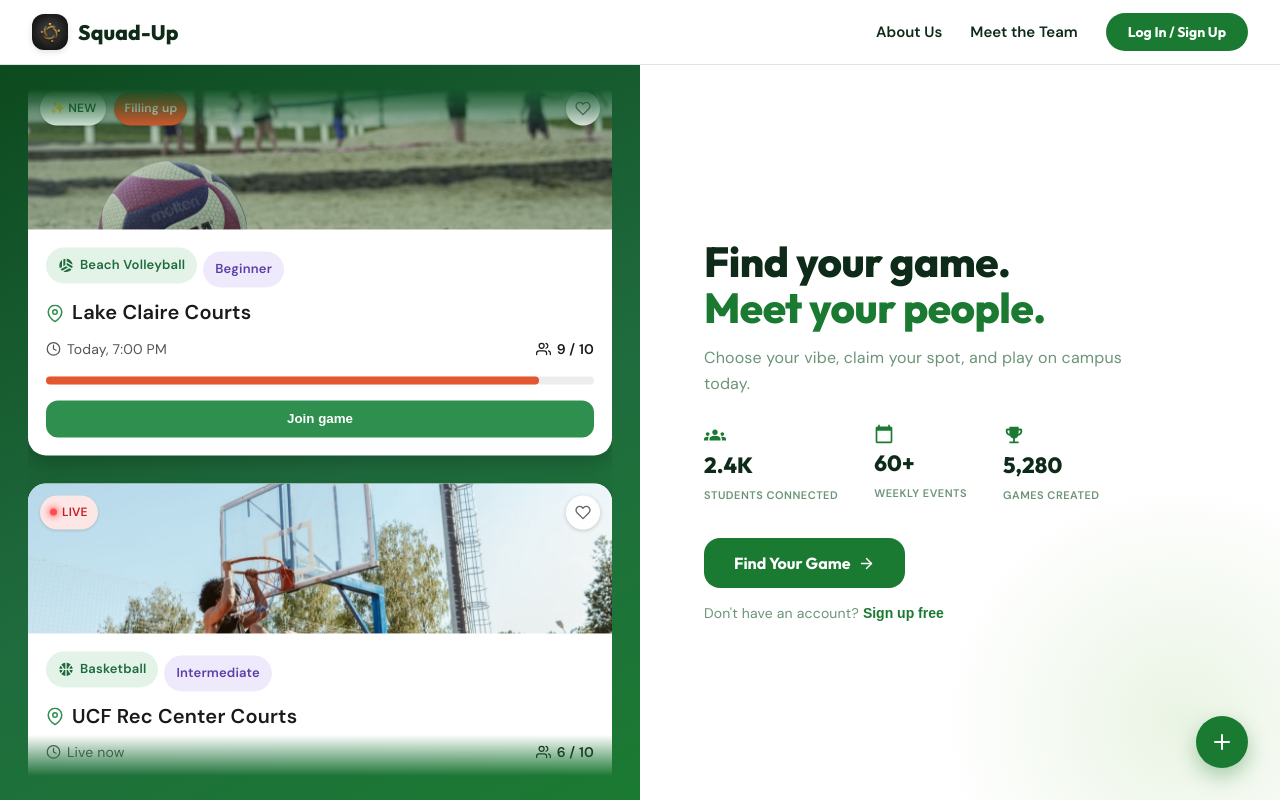
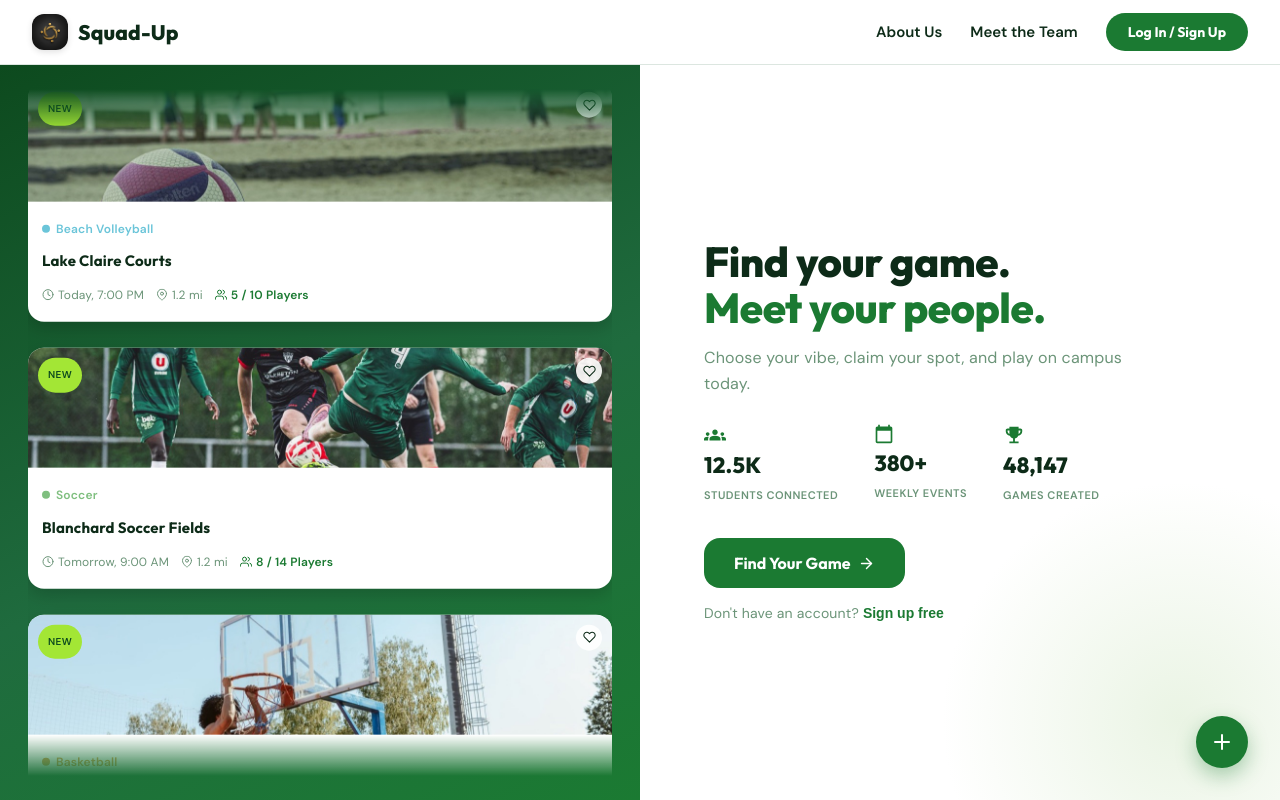
Before and after one commit to SquadUp-UCF/squadup-front, a React (Vite) app: page / in a window 1280 px wide. Shown: the top 800 px of the page. Built offline with nearby package versions, Linux system fonts and the light colour scheme; no server answers.

Commit message:
Revert "Match landing feed cards to in-app game card style"
This reverts commit 2aa96be06a30ffd17f01613f090c27cc7182f9fa.

```diff
--- a/src/pages/landingPage.css
+++ b/src/pages/landingPage.css
@@ -91,15 +91,59 @@
     .lp-feed-scroll .lp-marquee-track { animation: none; }
 }
 
-/* ── Feed cards ─────────────────────────────────────────────────────────
-   The cards themselves reuse the product's real game-card styles (the pl-*
-   classes from components/PostPage/PostsList.css) so the preview always
-   matches what players see in-app. These overrides only adjust the marquee
-   spacing and give the cards a stronger lift against the dark feed panel. */
-.lp-marquee-track .pl-card {
-    margin-bottom: 16px;
-    box-shadow: 0 8px 22px rgba(0, 0, 0, 0.22);
+/* ── Feed card (matches the product's own card design) ──────────────── */
+.lp-card {
+    background: #ffffff;
+    border-radius: 16px;
+    overflow: hidden;
+    margin-bottom: 14px;
+    box-shadow: 0 6px 18px rgba(0, 0, 0, 0.18);
 }
+.lp-card-photo {
+    position: relative;
+    height: 120px;
+    background-size: cover;
+    background-position: center;
+}
+.lp-card-new {
+    position: absolute;
+    top: 10px;
+    left: 10px;
+    background: var(--su-lime);
+    color: var(--su-green-deep);
+    font-size: 10px;
+    font-weight: 800;
+    letter-spacing: 0.4px;
+    padding: 4px 10px;
+    border-radius: 999px;
+}
+.lp-card-heart {
+    position: absolute;
+    top: 10px;
+    right: 10px;
+    width: 26px;
+    height: 26px;
+    border-radius: 50%;
+    background: rgba(255, 255, 255, 0.9);
+    display: flex;
+    align-items: center;
+    justify-content: center;
+    color: var(--su-text);
+}
+.lp-card-body { padding: 12px 14px 14px; }
+.lp-card-sport {
+    display: inline-flex;
+    align-items: center;
+    gap: 6px;
+    font-size: 12px;
+    font-weight: 700;
+    margin-bottom: 6px;
+}
+.lp-card-sport-dot { width: 8px; height: 8px; border-radius: 50%; }
+.lp-card-title { font-family: "Outfit", sans-serif; font-weight: 700; font-size: 15px; color: var(--su-text); margin: 0 0 8px; }
+.lp-card-meta { display: flex; align-items: center; gap: 12px; flex-wrap: wrap; }
+.lp-card-meta-item { display: flex; align-items: center; gap: 4px; font-size: 12px; color: var(--su-muted); }
+.lp-card-meta-item.lp-card-players { color: var(--su-green); font-weight: 700; }
 
 /* Right: marketing panel */
 .lp-cta-panel {
--- a/src/pages/landingPage.jsx
+++ b/src/pages/landingPage.jsx
@@ -4,20 +4,24 @@ import { MdLocationOn, MdAddCircle, MdGroups, MdCalendarToday, MdEmojiEvents } f
 import { FiHeart, FiClock, FiMapPin, FiUsers, FiArrowRight, FiPlus } from "react-icons/fi";
 
 import Logo from "../components/Logo";
-import { SportIcon } from "../components/SportIcons";
-import { skillLabel } from "../utils/games";
 import "./landingPage.css";
-// Feed cards reuse the product's real game-card styles so the landing preview
-// stays in sync with what players actually see inside the app.
-import "../components/PostPage/PostsList.css";
+
+const SPORT_COLOR = {
+    tennis: "#8FBF6B",
+    basketball: "#E0A85C",
+    volleyball: "#6BC5D9",
+    soccer: "#7FBF7F",
+    "table-tennis": "#C77DD1",
+    running: "#E8833A",
+};
 
 const FEED_GAMES = [
-    { sport: "tennis", label: "Tennis", image: "/games/tennis.jpg", title: "UCF Tennis Complex", time: "Today, 6:00 PM", joined: 3, max: 8, skill: "intermediate", isNew: true },
-    { sport: "volleyball", label: "Beach Volleyball", image: "/games/volleyball.jpg", title: "Lake Claire Courts", time: "Today, 7:00 PM", joined: 9, max: 10, skill: "beginner", isNew: true },
-    { sport: "basketball", label: "Basketball", image: "/games/basketball.jpg", title: "UCF Rec Center Courts", time: "Live now", joined: 6, max: 10, skill: "intermediate", live: true },
-    { sport: "soccer", label: "Soccer", image: "/games/soccer.jpg", title: "Blanchard Soccer Fields", time: "Tomorrow, 9:00 AM", joined: 8, max: 14, isNew: true },
-    { sport: "table-tennis", label: "Table Tennis", image: "/games/table-tennis.jpg", title: "Union Table Tennis", time: "Mon, 6:00 PM", joined: 2, max: 4 },
-    { sport: "running", label: "Running", image: "/games/running.jpg", title: "Riverwalk 5K Club", time: "Thu, 6:00 AM", joined: 18, max: 40 },
+    { sport: "tennis", label: "Tennis", image: "/games/tennis.jpg", title: "UCF Tennis Complex", time: "Today, 6:00 PM", distance: "0.8 mi", players: "3 / 8 Players", isNew: true },
+    { sport: "volleyball", label: "Beach Volleyball", image: "/games/volleyball.jpg", title: "Lake Claire Courts", time: "Today, 7:00 PM", distance: "1.2 mi", players: "5 / 10 Players", isNew: true },
+    { sport: "soccer", label: "Soccer", image: "/games/soccer.jpg", title: "Blanchard Soccer Fields", time: "Tomorrow, 9:00 AM", distance: "1.2 mi", players: "8 / 14 Players", isNew: true },
+    { sport: "basketball", label: "Basketball", image: "/games/basketball.jpg", title: "UCF Rec Center Courts", time: "Tomorrow, 11:00 AM", distance: "2.1 mi", players: "4 / 10 Players", isNew: true },
+    { sport: "table-tennis", label: "Table Tennis", image: "/games/table-tennis.jpg", title: "Union Table Tennis", time: "Mon, 6:00 PM", distance: "0.3 mi", players: "2 / 4 Players", isNew: false },
+    { sport: "running", label: "Running", image: "/games/running.jpg", title: "Riverwalk 5K Club", time: "Thu, 6:00 AM", distance: "0.8 mi", players: "18 / 40 Players", isNew: false },
 ];
 
 const ABOUT_POINTS = [
@@ -35,64 +39,24 @@ const TEAM = [
     { initials: "WG", name: "Will Goodale", role: "Web Frontend Developer" },
 ];
 
-// Decorative mirror of the in-app PostsList GameCard (same pl-* markup and
-// styles) so the marquee preview reads as the real product. The card carries
-// no handlers — the whole hero marquee is non-interactive.
 function GameCard({ game }) {
-    const ratio = game.max > 0 ? Math.min(1, game.joined / game.max) : 0;
-    const fillingUp = ratio >= 0.8 && !game.live;
-    const barColor = ratio >= 0.8 ? "#E4572E" : "#2F8F4E";
-
     return (
-        <div className="pl-card">
-            <div
-                className="pl-card-header"
-                style={{ background: `center/cover no-repeat url(${game.image})` }}
-            >
-                <div className="pl-badges pl-badges-left">
-                    {game.live ? (
-                        <span className="pl-badge" style={{ background: "#FDE6E6", color: "#C81E1E" }}>
-                            <span className="game-marker-live pl-live-dot" />
-                            LIVE
-                        </span>
-                    ) : (
-                        game.isNew && (
-                            <span className="pl-badge" style={{ background: "#E4F3E8", color: "#1F6B3E" }}>✨ NEW</span>
-                        )
-                    )}
-                    {fillingUp && (
-                        <span className="pl-badge" style={{ background: "#E4572E", color: "#FFFFFF" }}>Filling up</span>
-                    )}
-                </div>
-                <div className="pl-badges pl-badges-right">
-                    <span className="pl-icon-btn"><FiHeart size={16} color="#666" /></span>
-                </div>
+        <div className="lp-card">
+            <div className="lp-card-photo" style={{ backgroundImage: `url(${game.image})` }}>
+                {game.isNew && <span className="lp-card-new">NEW</span>}
+                <span className="lp-card-heart"><FiHeart size={13} /></span>
             </div>
-
-            <div className="pl-body">
-                <span className="pl-sport-pill" style={{ background: "#E4F3E8", color: "#1F6B3E" }}>
-                    <SportIcon sport={game.sport} size={16} color="#1F6B3E" />
+            <div className="lp-card-body">
+                <span className="lp-card-sport" style={{ color: SPORT_COLOR[game.sport] }}>
+                    <span className="lp-card-sport-dot" style={{ background: SPORT_COLOR[game.sport] }} />
                     {game.label}
                 </span>
-                {game.skill && <span className="pl-skill-pill">{skillLabel(game.skill)}</span>}
-
-                <h3 className="pl-title">
-                    <FiMapPin size={18} color="#2F8F4E" className="pl-title-pin" />
-                    {game.title}
-                </h3>
-
-                <div className="pl-meta-row">
-                    <span className="pl-meta-item"><FiClock size={15} /> {game.time}</span>
-                    <span className="pl-meta-item pl-meta-count">
-                        <FiUsers size={15} /> {game.joined} / {game.max}
-                    </span>
+                <p className="lp-card-title">{game.title}</p>
+                <div className="lp-card-meta">
+                    <span className="lp-card-meta-item"><FiClock size={12} /> {game.time}</span>
+                    <span className="lp-card-meta-item"><FiMapPin size={12} /> {game.distance}</span>
+                    <span className="lp-card-meta-item lp-card-players"><FiUsers size={12} /> {game.players}</span>
                 </div>
-
-                <div className="pl-bar-track">
-                    <div className="pl-bar-fill" style={{ width: `${ratio * 100}%`, background: barColor }} />
-                </div>
-
-                <button className="pl-join pl-join--enabled" tabIndex={-1}>Join game</button>
             </div>
         </div>
     );
@@ -145,17 +109,17 @@ function LandingPage() {
                     <div className="lp-stats-row">
                         <div className="lp-stat">
                             <MdGroups className="lp-stat-icon" size={22} />
-                            <span className="lp-stat-num">2.4K</span>
+                            <span className="lp-stat-num">12.5K</span>
                             <span className="lp-stat-label">Students Connected</span>
                         </div>
                         <div className="lp-stat">
                             <MdCalendarToday className="lp-stat-icon" size={20} />
-                            <span className="lp-stat-num">60+</span>
+                            <span className="lp-stat-num">380+</span>
                             <span className="lp-stat-label">Weekly Events</span>
                         </div>
                         <div className="lp-stat">
                             <MdEmojiEvents className="lp-stat-icon" size={22} />
-                            <span className="lp-stat-num">5,280</span>
+                            <span className="lp-stat-num">48,147</span>
                             <span className="lp-stat-label">Games Created</span>
                         </div>
                     </div>
```
